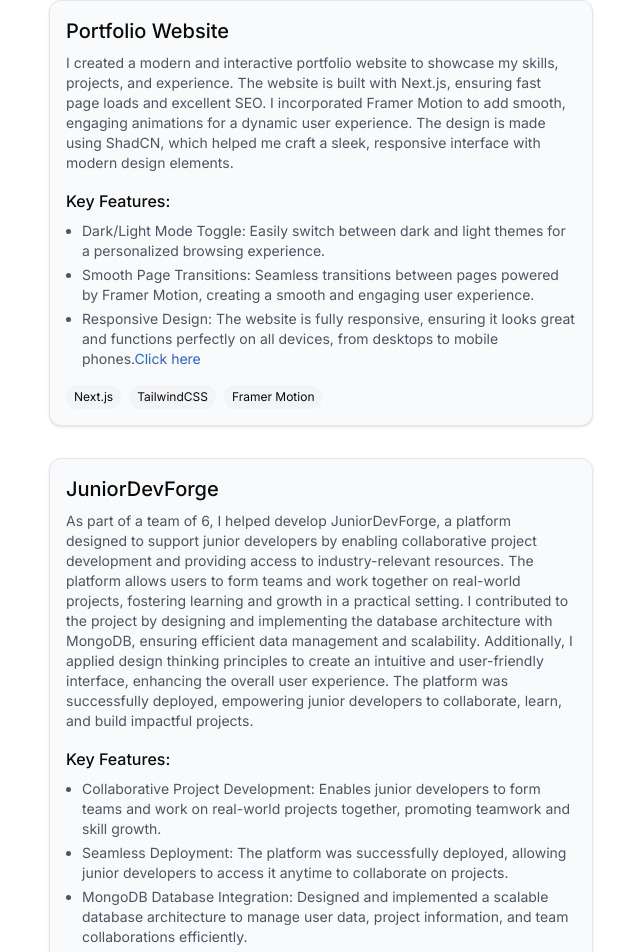
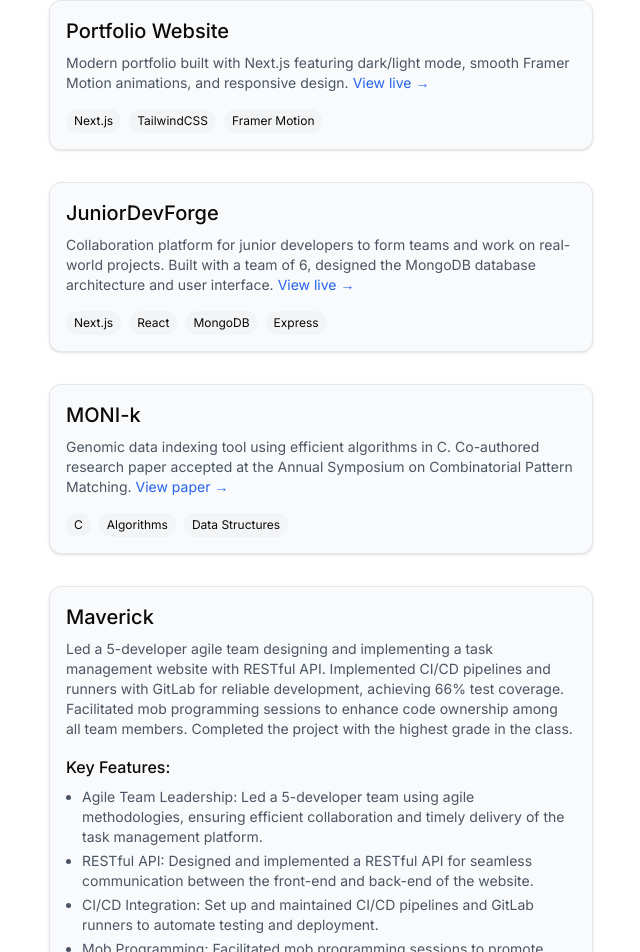
Before and after one commit to a-shahrabi/Ardavan_Portfolio, a Next.js app: page / in a window 1280 px wide. Shown: the part 3804-4756 px from the top of the page, without its empty margins (319-959 px from the left). Built offline with nearby package versions, Linux system fonts and the light colour scheme.

Commit message:
Condense project descriptions

```diff
--- a/app/page.tsx
+++ b/app/page.tsx
@@ -419,40 +419,22 @@
               <Card className="bg-gray-50 dark:bg-zinc-900 border-gray-200 dark:border-zinc-800 transition-all duration-300 hover:scale-105 cursor-pointer">
                 <CardContent className="p-4">
                   <div className="flex flex-col">
-                    <div className="w-full flex flex-col">
-                      <div>
                     <h3 className="text-xl font-medium mb-2">Portfolio Website</h3>
                     <p className="text-sm text-gray-600 dark:text-gray-400 mb-4">
-                          I created a modern and interactive portfolio website to showcase my skills, projects, and experience. The website is built with Next.js, ensuring fast page loads and excellent SEO. I incorporated Framer Motion to add smooth, engaging animations for a dynamic user experience.
-                          The design is made using ShadCN, which helped me craft a sleek,
-                          responsive interface with modern design elements.
-                        </p>
-
-                        <div className="mb-4">
-                          <h4 className="font-medium mb-2">Key Features:</h4>
-                          <ul className="text-sm list-disc pl-4 space-y-1 text-gray-600 dark:text-gray-400">
-                            <li>Dark/Light Mode Toggle: Easily switch between dark and light themes for a personalized browsing experience.</li>
-                            <li>Smooth Page Transitions: Seamless transitions between pages powered by Framer Motion, creating a smooth and engaging user experience.</li>
-                            <li>Responsive Design: The website is fully responsive, ensuring it looks great and functions perfectly on all devices, from desktops to mobile phones.
+                      Modern portfolio built with Next.js featuring dark/light mode, smooth Framer Motion animations, and responsive design.
                       <a
                         href="https://ardavan-portfolio.vercel.app/"
                         target="_blank"
                         rel="noopener noreferrer"
-                                className="text-blue-600 dark:text-blue-400 hover:underline"
+                        className="text-blue-600 dark:text-blue-400 hover:underline ml-1"
                       >
-                                Click here
+                        View live →
                       </a>
-                            </li>
-                          </ul>
-                        </div>
-
+                    </p>
                     <div className="flex flex-wrap gap-2">
                       <span className="px-2 py-1 bg-gray-100 dark:bg-zinc-800 rounded-full text-xs">Next.js</span>
                       <span className="px-2 py-1 bg-gray-100 dark:bg-zinc-800 rounded-full text-xs">TailwindCSS</span>
                       <span className="px-2 py-1 bg-gray-100 dark:bg-zinc-800 rounded-full text-xs">Framer Motion</span>
-                        </div>
-                      </div>
-
                     </div>
                   </div>
                 </CardContent>
@@ -463,46 +445,23 @@
               <Card className="bg-gray-50 dark:bg-zinc-900 border-gray-200 dark:border-zinc-800 transition-all duration-300 hover:scale-105 cursor-pointer">
                 <CardContent className="p-4">
                   <div className="flex flex-col">
-                    <div className="w-full flex flex-col">
-                      <div>
                     <h3 className="text-xl font-medium mb-2">JuniorDevForge</h3>
                     <p className="text-sm text-gray-600 dark:text-gray-400 mb-4">
-                          As part of a team of 6, I helped develop JuniorDevForge, a platform designed to support junior developers by enabling
-                          collaborative project development and providing access to industry-relevant resources. The platform allows users to form
-                          teams and work together on real-world projects, fostering learning and growth in a practical setting.
-                          I contributed to the project by designing and implementing the database architecture with MongoDB, ensuring efficient data
-                          management and scalability. Additionally, I applied design thinking principles to create an intuitive and user-friendly
-                          interface, enhancing the overall user experience. The platform was successfully deployed, empowering junior developers to
-                          collaborate, learn, and build impactful projects.
-                        </p>
-
-                        <div className="mb-4">
-                          <h4 className="font-medium mb-2">Key Features:</h4>
-                          <ul className="text-sm list-disc pl-4 space-y-1 text-gray-600 dark:text-gray-400">
-                            <li>Collaborative Project Development: Enables junior developers to form teams and work on real-world projects together, promoting teamwork and skill growth.</li>
-                            <li>Seamless Deployment: The platform was successfully deployed, allowing junior developers to access it anytime to collaborate on projects.</li>
-                            <li>MongoDB Database Integration: Designed and implemented a scalable database architecture to manage user data, project information, and team collaborations efficiently.</li>
-                            <li>User-Friendly Interface: The platform&apos;s interface was built with a focus on usability, incorporating design thinking principles to make it easy for users to navigate and interact with.
+                      Collaboration platform for junior developers to form teams and work on real-world projects. Built with a team of 6, designed the MongoDB database architecture and user interface.
                       <a
                         href="https://junior-dev-forge.vercel.app/"
                         target="_blank"
                         rel="noopener noreferrer"
-                                className="text-blue-600 dark:text-blue-400 hover:underline"
+                        className="text-blue-600 dark:text-blue-400 hover:underline ml-1"
                       >
-                                Click here
+                        View live →
                       </a>
-                            </li>
-                          </ul>
-                        </div>
-
+                    </p>
                     <div className="flex flex-wrap gap-2">
                       <span className="px-2 py-1 bg-gray-100 dark:bg-zinc-800 rounded-full text-xs">Next.js</span>
                       <span className="px-2 py-1 bg-gray-100 dark:bg-zinc-800 rounded-full text-xs">React</span>
                       <span className="px-2 py-1 bg-gray-100 dark:bg-zinc-800 rounded-full text-xs">MongoDB</span>
                       <span className="px-2 py-1 bg-gray-100 dark:bg-zinc-800 rounded-full text-xs">Express</span>
-                        </div>
-                      </div>
-
                     </div>
                   </div>
                 </CardContent>
@@ -513,43 +472,22 @@
               <Card className="bg-gray-50 dark:bg-zinc-900 border-gray-200 dark:border-zinc-800 transition-all duration-300 hover:scale-105 cursor-pointer">
                 <CardContent className="p-4">
                   <div className="flex flex-col">
-                    <div className="w-full flex flex-col">
-                      <div>
                     <h3 className="text-xl font-medium mb-2">MONI-k</h3>
                     <p className="text-sm text-gray-600 dark:text-gray-400 mb-4">
-                          MONI-k is a project focused on indexing large text datasets for genetics studies.
-                          I implemented efficient data structures and algorithms in C to enhance the indexing process,
-                          enabling faster and more accurate data retrieval for genetic analysis. My work contributed to
-                          optimizing the data processing capabilities of the project, which is crucial for large-scale genomic studies.
-                          Additionally, I co-authored a paper detailing the project, which was accepted for presentation at the Annual
-                          Symposium on Combinatorial Pattern Matching.
-                        </p>
-
-                        <div className="mb-4">
-                          <h4 className="font-medium mb-2">Key Features:</h4>
-                          <ul className="text-sm list-disc pl-4 space-y-1 text-gray-600 dark:text-gray-400">
-                            <li>Efficient Data Indexing: Developed data structures and algorithms to efficiently index large-scale genetic datasets, improving processing speed and accuracy.</li>
-                            <li>Genetics-Focused Algorithms: Specialized in algorithms that optimize text indexing for genomic data, addressing the unique challenges of large genetic datasets.</li>
-                            <li>Paper Publication: Co-authored a research paper accepted by the Annual Symposium on Combinatorial Pattern Matching.
+                      Genomic data indexing tool using efficient algorithms in C. Co-authored research paper accepted at the Annual Symposium on Combinatorial Pattern Matching.
                       <a
                         href="https://ui.adsabs.harvard.edu/abs/2022arXiv220205085T/abstract"
                         target="_blank"
                         rel="noopener noreferrer"
-                                className="text-blue-600 dark:text-blue-400 hover:underline"
+                        className="text-blue-600 dark:text-blue-400 hover:underline ml-1"
                       >
-                                Click here
+                        View paper →
                       </a>
-                            </li>
-                          </ul>
-                        </div>
-
+                    </p>
                     <div className="flex flex-wrap gap-2">
                       <span className="px-2 py-1 bg-gray-100 dark:bg-zinc-800 rounded-full text-xs">C</span>
-                          <span className="px-2 py-1 bg-gray-100 dark:bg-zinc-800 rounded-full text-xs">Algorithm</span>
-                          <span className="px-2 py-1 bg-gray-100 dark:bg-zinc-800 rounded-full text-xs">Data Structure</span>
-                        </div>
-                      </div>
-
+                      <span className="px-2 py-1 bg-gray-100 dark:bg-zinc-800 rounded-full text-xs">Algorithms</span>
+                      <span className="px-2 py-1 bg-gray-100 dark:bg-zinc-800 rounded-full text-xs">Data Structures</span>
                     </div>
                   </div>
                 </CardContent>
```
Lines whose indentation alone changed are shown as unchanged.
